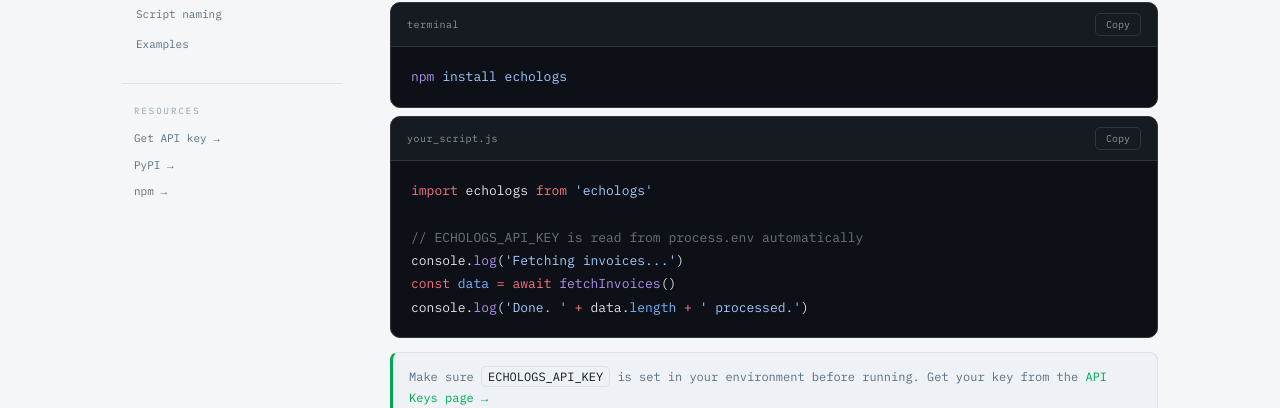
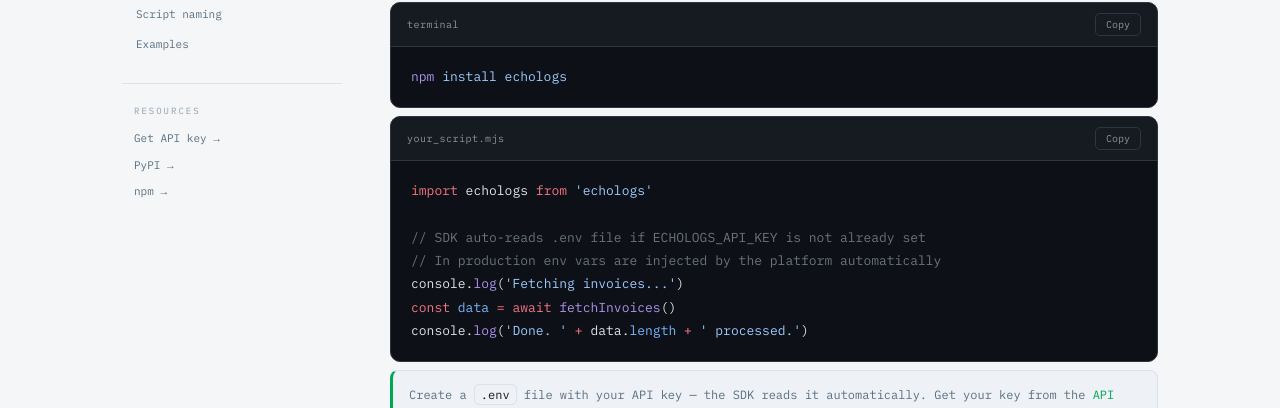
Before and after one commit to ZionCodes/echologs-app, a SvelteKit app: page /docs in a window 1280 px wide. Both pictures are taken after a click on the button "JavaScript". Shown: the part 392-800 px from the top of the page. Built offline with nearby package versions, Linux system fonts and the light colour scheme; no server answers.

Commit message:
updated docs page

```diff
--- a/src/routes/docs/+page.server.js
+++ b/src/routes/docs/+page.server.js
@@ -1,6 +1,7 @@
 import { highlight } from '$lib/server/highlight.js'
 
 const snippets = {
+  // ── Python ────────────────────────────────────────────────────────
   py_install: { code: `pip install echologs`, lang: 'shellscript' },
 
   py_install_dotenv: { code: `pip install python-dotenv`, lang: 'shellscript' },
@@ -87,15 +88,17 @@
 
   js_quickstart: { code: `import echologs from 'echologs'
 
-// ECHOLOGS_API_KEY is read from process.env automatically
+// SDK auto-reads .env file if ECHOLOGS_API_KEY is not already set
+// In production env vars are injected by the platform automatically
 console.log('Fetching invoices...')
 const data = await fetchInvoices()
 console.log('Done. ' + data.length + ' processed.')`, lang: 'javascript' },
 
   js_auto_init: { code: `import echologs from 'echologs'
-// Reads ECHOLOGS_API_KEY from process.env automatically
-// Production: set in Railway, Render, GitHub Actions etc
-// Local dev:  node --env-file=.env your_script.js`, lang: 'javascript' },
+// SDK reads ECHOLOGS_API_KEY from:
+// 1. process.env (production — injected by platform)
+// 2. .env file in current directory (local dev — read automatically)
+// You never need to pass the key manually`, lang: 'javascript' },
 
   js_explicit_init: { code: `import echologs from 'echologs'
 
@@ -180,8 +183,13 @@
 
 python your_script.py`, lang: 'shellscript' },
 
-  env_js_local: { code: `# Node.js 20.6+ — reads .env file directly, no package needed
-node --env-file=.env your_script.js`, lang: 'shellscript' },
+  env_js_local: { code: `# Create a .env file — SDK reads it automatically
+# No flags, no dotenv package, no extra steps
+
+ECHOLOGS_API_KEY=el_your_api_key_here
+
+# Then just run normally:
+node your_script.mjs`, lang: 'shellscript' },
 
   env_linux:  { code: `export ECHOLOGS_API_KEY=el_your_api_key_here`, lang: 'shellscript' },
   env_windows: { code: `set ECHOLOGS_API_KEY=el_your_api_key_here`,   lang: 'shellscript' },
--- a/src/routes/docs/+page.svelte
+++ b/src/routes/docs/+page.svelte
@@ -143,6 +143,10 @@
           <!-- eslint-disable-next-line svelte/no-at-html-tags -->
           {@html snippets.py_quickstart.html}
         </div>
+        <div class="docs-callout" style="margin-top:8px">
+          Set <code class="docs-inline">ECHOLOGS_API_KEY</code> in your terminal before running.
+          Get your key from the <a href="https://app.echologs.com/api-keys" class="docs-link">API Keys page →</a>
+        </div>
       {:else}
         <div class="docs-code-block">
           <div class="docs-code-header"><span class="docs-code-lang">terminal</span><button class="docs-copy-btn" onclick={() => copy(snippets.js_install.raw, 'qs3')}>{copied === 'qs3' ? '✓ Copied' : 'Copy'}</button></div>
@@ -150,15 +154,15 @@
           {@html snippets.js_install.html}
         </div>
         <div class="docs-code-block" style="margin-top:8px">
-          <div class="docs-code-header"><span class="docs-code-lang">your_script.js</span><button class="docs-copy-btn" onclick={() => copy(snippets.js_quickstart.raw, 'qs4')}>{copied === 'qs4' ? '✓ Copied' : 'Copy'}</button></div>
+          <div class="docs-code-header"><span class="docs-code-lang">your_script.mjs</span><button class="docs-copy-btn" onclick={() => copy(snippets.js_quickstart.raw, 'qs4')}>{copied === 'qs4' ? '✓ Copied' : 'Copy'}</button></div>
           <!-- eslint-disable-next-line svelte/no-at-html-tags -->
           {@html snippets.js_quickstart.html}
         </div>
+        <div class="docs-callout" style="margin-top:8px">
+          Create a <code class="docs-inline">.env</code> file with your API key — the SDK reads it automatically.
+          Get your key from the <a href="https://app.echologs.com/api-keys" class="docs-link">API Keys page →</a>
+        </div>
       {/if}
-      <div class="docs-callout">
-        Make sure <code class="docs-inline">ECHOLOGS_API_KEY</code> is set in your environment before running.
-        Get your key from the <a href="https://app.echologs.com/api-keys" class="docs-link">API Keys page →</a>
-      </div>
     </div>
 
     <!-- INSTALL -->
@@ -172,10 +176,10 @@
           {@html snippets.py_install.html}
         </div>
         <div class="docs-callout" style="margin-top:12px">
-          No other packages required. The SDK reads <code class="docs-inline">ECHOLOGS_API_KEY</code> directly from <code class="docs-inline">os.environ</code>. See the Environment variables section below for how to set it safely.
+          No other packages required. The SDK reads <code class="docs-inline">ECHOLOGS_API_KEY</code> from <code class="docs-inline">os.environ</code> automatically. See the Environment variables section for how to set it safely.
         </div>
       {:else}
-        <p class="docs-p">Requires Node.js 18 or above. No dotenv package needed.</p>
+        <p class="docs-p">Requires Node.js 18 or above.</p>
         <div class="docs-code-block">
           <div class="docs-code-header"><span class="docs-code-lang">npm</span><button class="docs-copy-btn" onclick={() => copy(snippets.js_install.raw, 'i3')}>{copied === 'i3' ? '✓ Copied' : 'Copy'}</button></div>
           <!-- eslint-disable-next-line svelte/no-at-html-tags -->
@@ -187,7 +191,7 @@
           {@html snippets.js_install_yarn.html}
         </div>
         <div class="docs-callout" style="margin-top:12px">
-          No dotenv package needed. The SDK reads <code class="docs-inline">ECHOLOGS_API_KEY</code> from <code class="docs-inline">process.env</code> automatically.
+          No dotenv package needed. The SDK automatically reads <code class="docs-inline">ECHOLOGS_API_KEY</code> from <code class="docs-inline">process.env</code> in production, and from your <code class="docs-inline">.env</code> file locally.
         </div>
       {/if}
     </div>
@@ -276,36 +280,29 @@
     <!-- ENV VARS -->
     <div id="envvar" class="docs-section">
       <div class="docs-h2">Environment variables</div>
-      <p class="docs-p">
-        Never hardcode your API key in your code. Always read it from an environment variable.
-        The SDK reads <code class="docs-inline">ECHOLOGS_API_KEY</code> automatically — you just need to make sure it's set before your script runs.
-      </p>
+      <p class="docs-p">Never hardcode your API key. Always set it as an environment variable — the SDK reads it automatically.</p>
 
       {#if activeLang === 'python'}
-
-        <!-- Production -->
         <p class="docs-p" style="font-weight:700;color:var(--text)">Production</p>
-        <p class="docs-p">Set it in your platform's environment settings (Railway, Render, GitHub Actions, etc). The SDK picks it up automatically — no code changes needed.</p>
+        <p class="docs-p">Set it in your platform's environment settings. The SDK picks it up automatically — no code changes needed.</p>
         <div class="docs-code-block">
-          <div class="docs-code-header"><span class="docs-code-lang">github actions example</span><button class="docs-copy-btn" onclick={() => copy(snippets.env_github.raw, 'env_gh')}>{copied === 'env_gh' ? '✓ Copied' : 'Copy'}</button></div>
+          <div class="docs-code-header"><span class="docs-code-lang">github actions</span><button class="docs-copy-btn" onclick={() => copy(snippets.env_github.raw, 'env_gh')}>{copied === 'env_gh' ? '✓ Copied' : 'Copy'}</button></div>
           <!-- eslint-disable-next-line svelte/no-at-html-tags -->
           {@html snippets.env_github.html}
         </div>
 
-        <!-- Local dev — Option A -->
-        <p class="docs-p" style="font-weight:700;color:var(--text);margin-top:20px">Local development — Option A: export in terminal</p>
-        <p class="docs-p">The safest option. Set the variable once per terminal session. Nothing goes in your code or files that could accidentally be committed.</p>
+        <p class="docs-p" style="font-weight:700;color:var(--text);margin-top:20px">Local — Option A: export in terminal (safest)</p>
+        <p class="docs-p">Set the variable once per terminal session. Nothing goes in any file that could be committed.</p>
         <div class="docs-code-block">
           <div class="docs-code-header"><span class="docs-code-lang">terminal</span><button class="docs-copy-btn" onclick={() => copy(snippets.env_py_export.raw, 'envpy_exp')}>{copied === 'envpy_exp' ? '✓ Copied' : 'Copy'}</button></div>
           <!-- eslint-disable-next-line svelte/no-at-html-tags -->
           {@html snippets.env_py_export.html}
         </div>
 
-        <!-- Local dev — Option B -->
-        <p class="docs-p" style="font-weight:700;color:var(--text);margin-top:20px">Local development — Option B: .env file with python-dotenv</p>
-        <p class="docs-p">Convenient if you have multiple env vars. Install the package, create a <code class="docs-inline">.env</code> file, and load it at the top of your script.</p>
+        <p class="docs-p" style="font-weight:700;color:var(--text);margin-top:20px">Local — Option B: .env file with python-dotenv</p>
+        <p class="docs-p">Convenient if you have many env vars. Install python-dotenv once, create a <code class="docs-inline">.env</code> file, and load it at the top of your script.</p>
         <div class="docs-code-block">
-          <div class="docs-code-header"><span class="docs-code-lang">pip — one time install</span><button class="docs-copy-btn" onclick={() => copy(snippets.py_install_dotenv.raw, 'envpy_pip')}>{copied === 'envpy_pip' ? '✓ Copied' : 'Copy'}</button></div>
+          <div class="docs-code-header"><span class="docs-code-lang">pip — one time</span><button class="docs-copy-btn" onclick={() => copy(snippets.py_install_dotenv.raw, 'envpy_pip')}>{copied === 'envpy_pip' ? '✓ Copied' : 'Copy'}</button></div>
           <!-- eslint-disable-next-line svelte/no-at-html-tags -->
           {@html snippets.py_install_dotenv.html}
         </div>
@@ -322,18 +319,19 @@
 
       {:else}
 
-        <!-- Production -->
         <p class="docs-p" style="font-weight:700;color:var(--text)">Production</p>
-        <p class="docs-p">Set it in your platform's environment settings. The SDK reads <code class="docs-inline">process.env.ECHOLOGS_API_KEY</code> automatically — no code changes needed.</p>
+        <p class="docs-p">Set it in your platform's environment settings. The SDK reads <code class="docs-inline">process.env.ECHOLOGS_API_KEY</code> automatically.</p>
         <div class="docs-code-block">
-          <div class="docs-code-header"><span class="docs-code-lang">github actions example</span><button class="docs-copy-btn" onclick={() => copy(snippets.env_github.raw, 'env_gh_js')}>{copied === 'env_gh_js' ? '✓ Copied' : 'Copy'}</button></div>
+          <div class="docs-code-header"><span class="docs-code-lang">github actions</span><button class="docs-copy-btn" onclick={() => copy(snippets.env_github.raw, 'env_gh_js')}>{copied === 'env_gh_js' ? '✓ Copied' : 'Copy'}</button></div>
           <!-- eslint-disable-next-line svelte/no-at-html-tags -->
           {@html snippets.env_github.html}
         </div>
 
-        <!-- Local dev -->
-        <p class="docs-p" style="font-weight:700;color:var(--text);margin-top:20px">Local development — .env file, no package needed</p>
-        <p class="docs-p">Node.js 20.6+ reads <code class="docs-inline">.env</code> files natively with the <code class="docs-inline">--env-file</code> flag. No dotenv package required.</p>
+        <p class="docs-p" style="font-weight:700;color:var(--text);margin-top:20px">Local development — .env file</p>
+        <p class="docs-p">
+          Create a <code class="docs-inline">.env</code> file with your API key.
+          The SDK reads it automatically — no dotenv package, no flags, no extra steps. Just run your script normally.
+        </p>
         <div class="docs-code-block">
           <div class="docs-code-header"><span class="docs-code-lang">.env — never commit this file</span><button class="docs-copy-btn" onclick={() => copy(snippets.env_file.raw, 'envjs_file')}>{copied === 'envjs_file' ? '✓ Copied' : 'Copy'}</button></div>
           <!-- eslint-disable-next-line svelte/no-at-html-tags -->
@@ -343,6 +341,9 @@
           <div class="docs-code-header"><span class="docs-code-lang">terminal</span><button class="docs-copy-btn" onclick={() => copy(snippets.env_js_local.raw, 'envjs_run')}>{copied === 'envjs_run' ? '✓ Copied' : 'Copy'}</button></div>
           <!-- eslint-disable-next-line svelte/no-at-html-tags -->
           {@html snippets.env_js_local.html}
+        </div>
+        <div class="docs-callout" style="margin-top:12px">
+          If <code class="docs-inline">ECHOLOGS_API_KEY</code> is already set in your shell or injected by your platform, the SDK uses that and ignores the <code class="docs-inline">.env</code> file entirely.
         </div>
 
       {/if}
```
